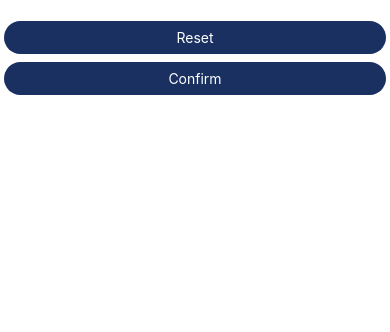
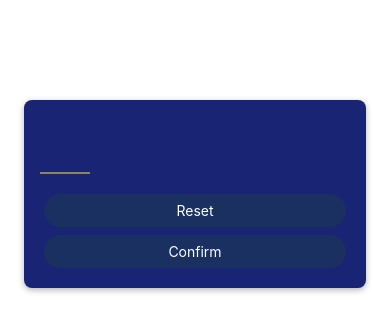
Before and after one commit to ghiath-jarioudieh/app-mini-game, a React Native app: screen / in a window 390 px wide. Shown: the top 332 px of the page. Built offline with nearby package versions, Linux system fonts and the light colour scheme.

Commit message:
Style start game screen

```diff
--- a/screens/StartGameScreen.js
+++ b/screens/StartGameScreen.js
@@ -1,15 +1,49 @@
-import { View, StyleSheet, TextInput } from "react-native";
+import { View, StyleSheet, TextInput, Keyboard } from "react-native";
+import { TouchableWithoutFeedback } from "react-native";
 
 import PrimaryButton from "../components/PrimaryButton";
 
 export default function StartGameScreen() {
   return (
-    <View>
-      <TextInput />
+    <View style={styles.container}>
+      <TextInput
+        style={styles.input}
+        maxLength={2}
+        keyboardType="decimal-pad"
+      />
+
       <PrimaryButton>Reset</PrimaryButton>
       <PrimaryButton>Confirm</PrimaryButton>
     </View>
   );
 }
 
-const styles = StyleSheet.create({});
+const styles = StyleSheet.create({
+  container: {
+    marginHorizontal: 24,
+    borderRadius: 8,
+    padding: 16,
+    marginTop: 100,
+    backgroundColor: "#192475",
+    elevation: 4,
+    shadowColor: "#000",
+    shadowOffset: {
+      width: 0,
+      height: 2,
+    },
+    shadowRadius: 6,
+    shadowOpacity: 0.3,
+  },
+  input: {
+    height: 50,
+    borderBottomWidth: 2,
+    borderBottomColor: "#8e855f",
+    color: "#8e855f",
+    fontSize: 32,
+    marginBottom: 16,
+    marginTop: 8,
+    fontWeight: "bold",
+    width: 50,
+    textAlign: "center",
+  },
+});
```
